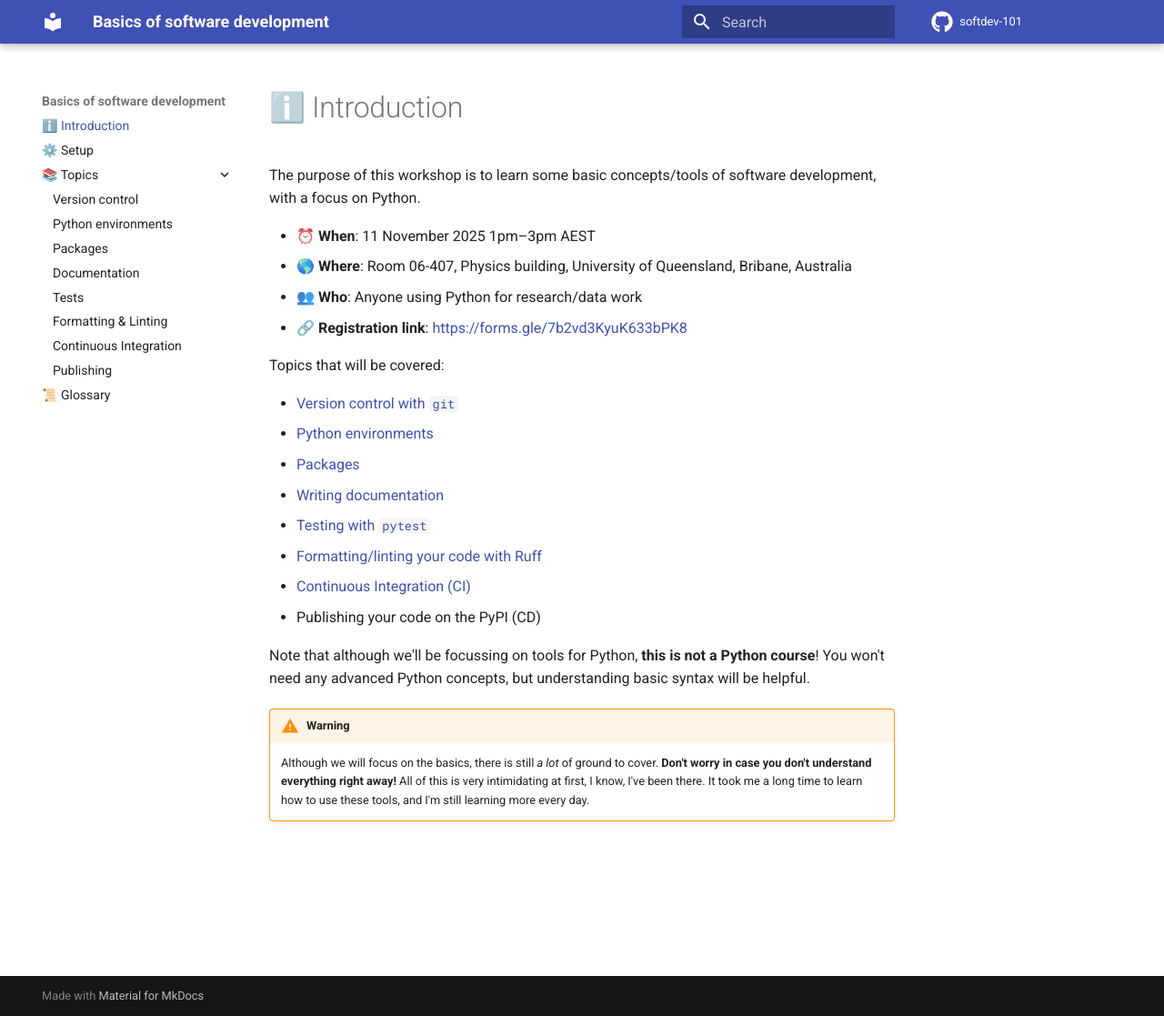
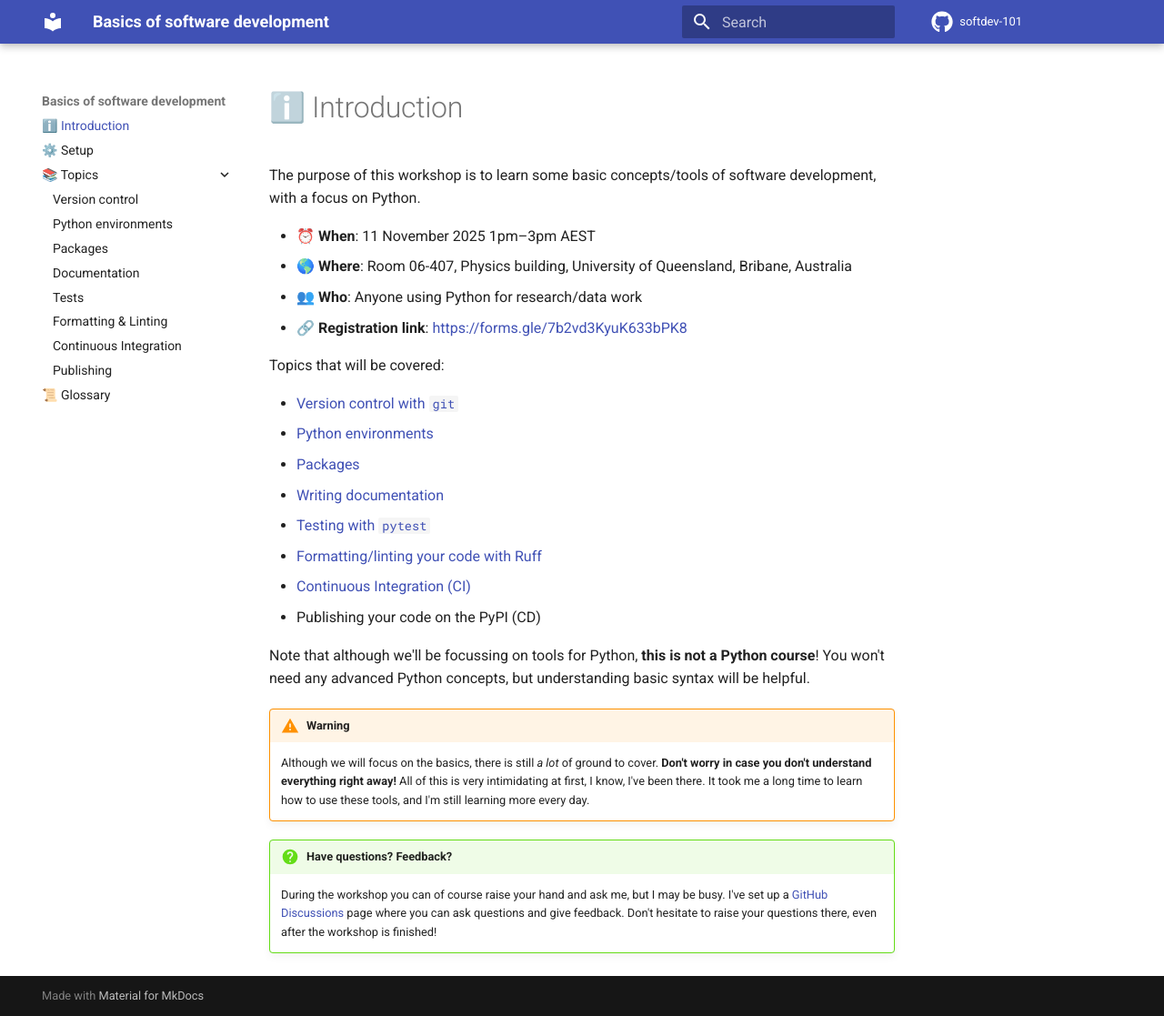
Before and after one commit to mbercx/softdev-101, an MkDocs documentation site: the page built from docs/index.md, in a window 1280 px wide and 1117 px high. Shown: the whole window at 91% size. Built offline with MkDocs 1.6.1 and Material for MkDocs 9.7.7, drawn with Linux system fonts in a browser that asks for light colours; comment, search, counter and statistics services are not loaded.

Commit message:
📚 Add note/link on GitHub discussions

```diff
--- a/docs/index.md
+++ b/docs/index.md
@@ -27,3 +27,9 @@ You won't need any advanced Python concepts, but understanding basic syntax will
     **Don't worry in case you don't understand everything right away!**
     All of this is very intimidating at first, I know, I've been there.
     It took me a long time to learn how to use these tools, and I'm still learning more every day.
+
+!!! question "Have questions? Feedback?"
+
+    During the workshop you can of course raise your hand and ask me, but I may be busy.
+    I've set up a [GitHub Discussions](https://github.com/mbercx/softdev-101/discussions) page where you can ask questions and give feedback.
+    Don't hesitate to raise your questions there, even after the workshop is finished!
```
